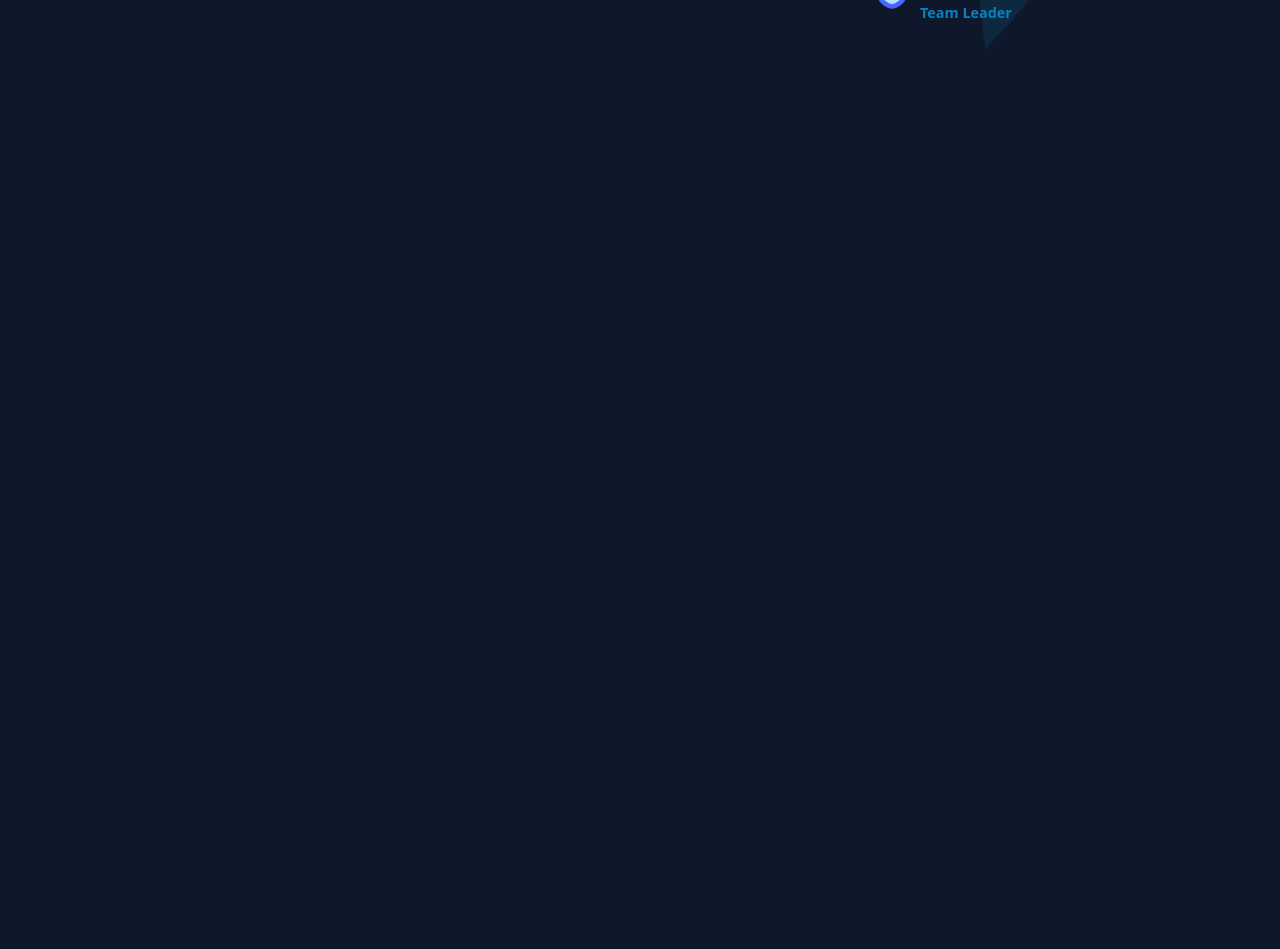
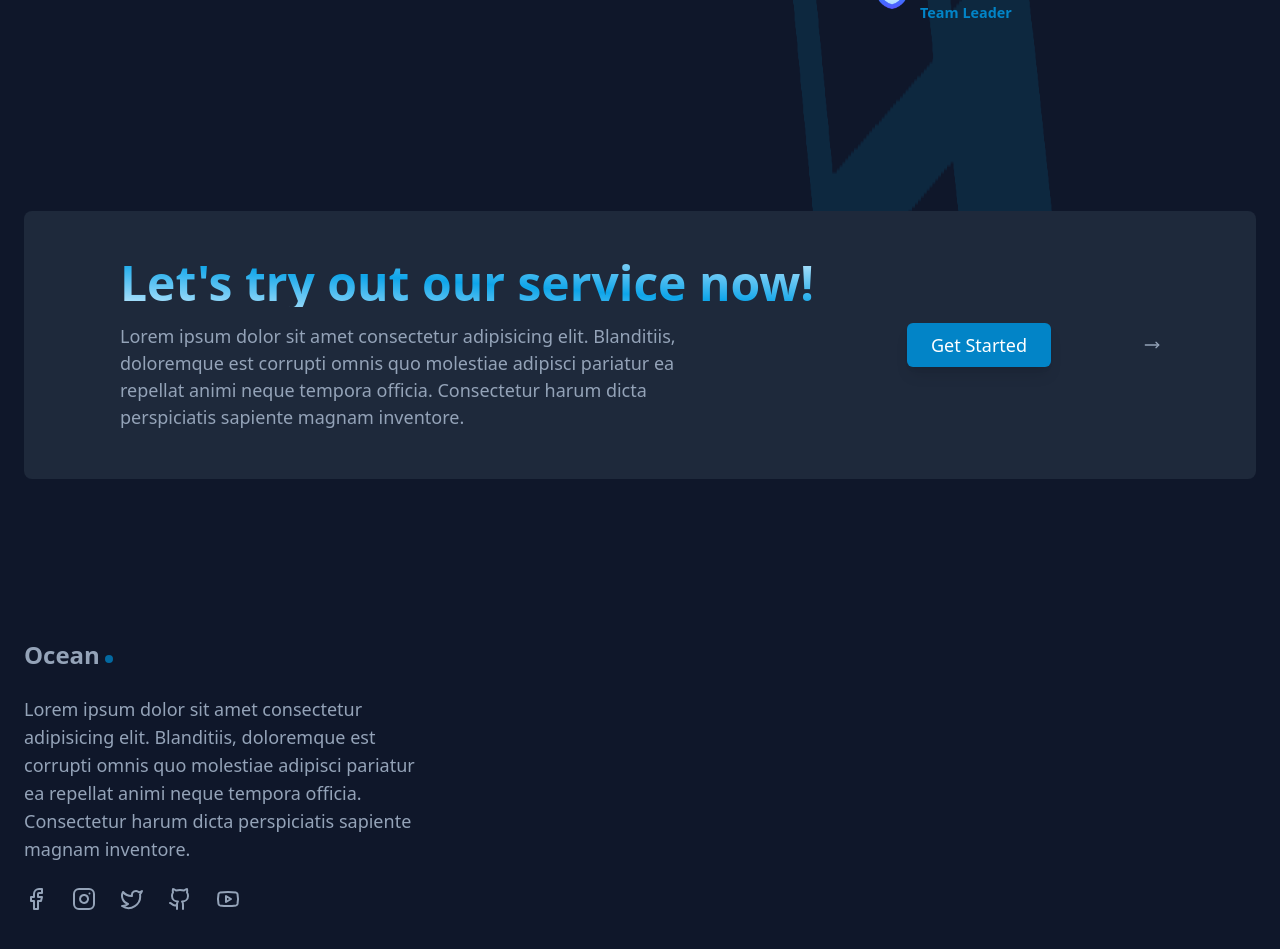
Before and after one commit to sondos-saad/OceanNextJs, a Next.js app: page / in a window 1280 px wide. Shown: the part 4260-5209 px from the top of the page. Before the commit the page ends 4391 px from the top, so only its background shows below. Built offline with nearby package versions, Linux system fonts and the light colour scheme.

Commit message:
contact section

```diff
--- a/src/app/layout.tsx
+++ b/src/app/layout.tsx
@@ -2,6 +2,7 @@ import type { Metadata } from "next";
 import localFont from "next/font/local";
 import "./globals.css";
 import Navbar from "@/components/Navbar";
+import Footer from "@/components/Footer";
 
 const geistSans = localFont({
   src: "./fonts/GeistVF.woff",
@@ -31,6 +32,7 @@ export default function RootLayout({
       >
         <Navbar/>
         {children}
+        <Footer/>
       </body>
     </html>
   );
--- a/src/app/page.tsx
+++ b/src/app/page.tsx
@@ -73,6 +73,19 @@ export default function Home() {
                     ))}
                 </div>
             </section>
+            {/* contact section */}
+            <section id="contact">
+                    <div className="bg-slate-800 rounded-lg px-8 lg:px-24 py-8 lg:py-12 flex flex-col lg:flex-row justify-between items-center gap-6">
+                        <div className="flex flex-col gap-4 text-center lg:text-start">
+                            <Heading title="Let's try out our service now!"/>
+                            <p className="max-w-[35rem] leading-normal text-lg">
+                            Lorem ipsum dolor sit amet consectetur adipisicing elit. Blanditiis, doloremque est corrupti omnis quo molestiae adipisci pariatur ea repellat animi neque tempora officia. Consectetur harum dicta perspiciatis sapiente magnam inventore.
+                            </p>
+                        </div>
+                        <Button>get started</Button>
+                        <MoveRight className="w-4 h-4"/>
+                    </div>
+            </section>
         </div>
     </main>
   );
--- /dev/null
+++ b/src/components/Footer.tsx
@@ -0,0 +1,38 @@
+import React from 'react'
+import Logo from './Logo';
+import { Facebook, Github, Instagram, Twitter, Youtube } from 'lucide-react';
+
+
+
+const Footer = () => {
+    return (
+        <footer className='pb-4 pt-20'>
+            <div className='container mb-12 flex flex-col lg:flex-row'>
+                <div className='basis-1/3 flex flex-col md:items-center lg:items-start gap-4 lg:gap-6'>
+                    <Logo/>
+                    <p className='text-lg'> Lorem ipsum dolor sit amet consectetur adipisicing elit. Blanditiis, doloremque est corrupti omnis quo molestiae adipisci pariatur ea repellat animi neque tempora officia. Consectetur harum dicta perspiciatis sapiente magnam inventore.
+                    </p>
+                    <ul className='flex items-center gap-4 lg:gap-6 mb-6 lg:mb-8'>
+                        <li className='cursor-pointer'>
+                            <Facebook className='w-4 md:w-5 lg:w-6 h-4 md:h-5 lg:h-6 hover:text-sky-600 hover:-translate-y-1 transition-all'/>
+                        </li>
+                        <li className='cursor-pointer'>
+                            <Instagram className='w-4 md:w-5 lg:w-6 h-4 md:h-5 lg:h-6 hover:text-sky-600 hover:-translate-y-1 transition-all'/>
+                        </li>
+                        <li className='cursor-pointer'>
+                            <Twitter className='w-4 md:w-5 lg:w-6 h-4 md:h-5 lg:h-6 hover:text-sky-600 hover:-translate-y-1 transition-all'/>
+                        </li>
+                        <li className='cursor-pointer'>
+                            <Github className='w-4 md:w-5 lg:w-6 h-4 md:h-5 lg:h-6 hover:text-sky-600 hover:-translate-y-1 transition-all'/>
+                        </li>
+                        <li className='cursor-pointer'>
+                            <Youtube className='w-4 md:w-5 lg:w-6 h-4 md:h-5 lg:h-6 hover:text-sky-600 hover:-translate-y-1 transition-all'/>
+                        </li>
+                    </ul>
+                </div>
+            </div>
+        </footer>
+    );
+  };
+
+  export default Footer;
```
